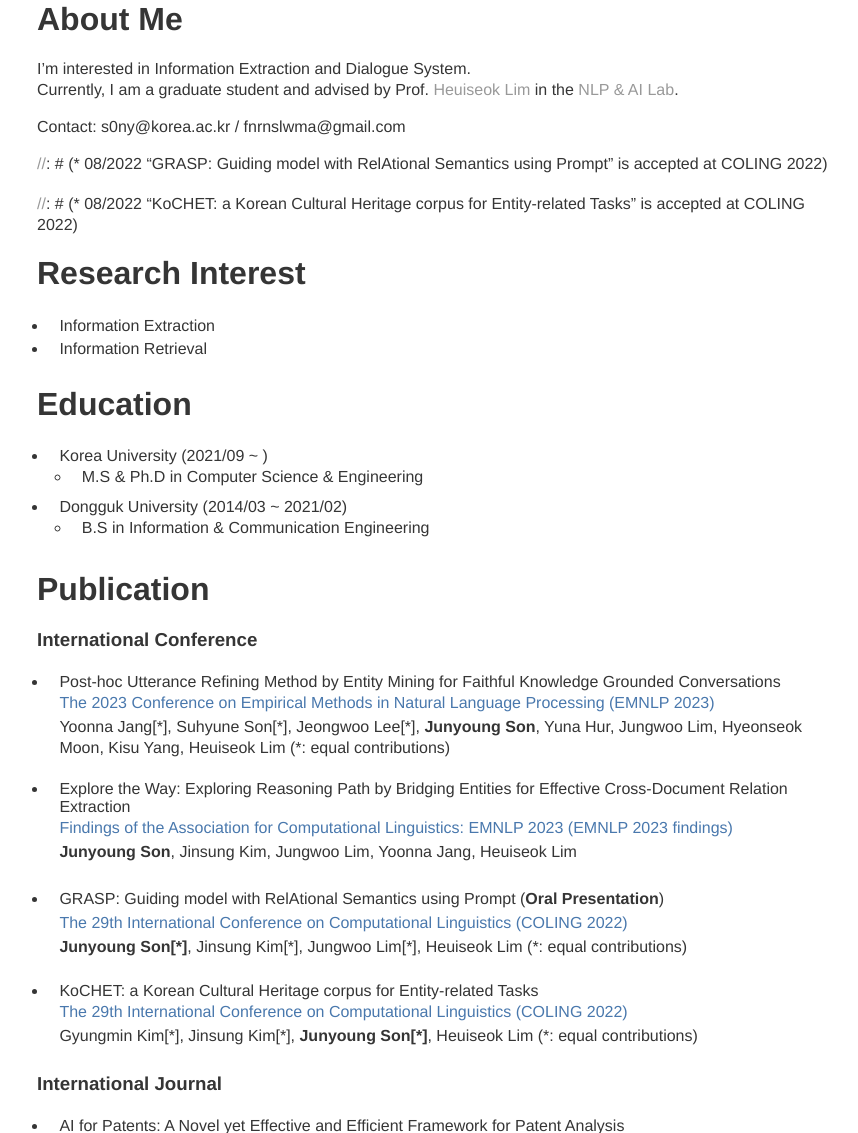
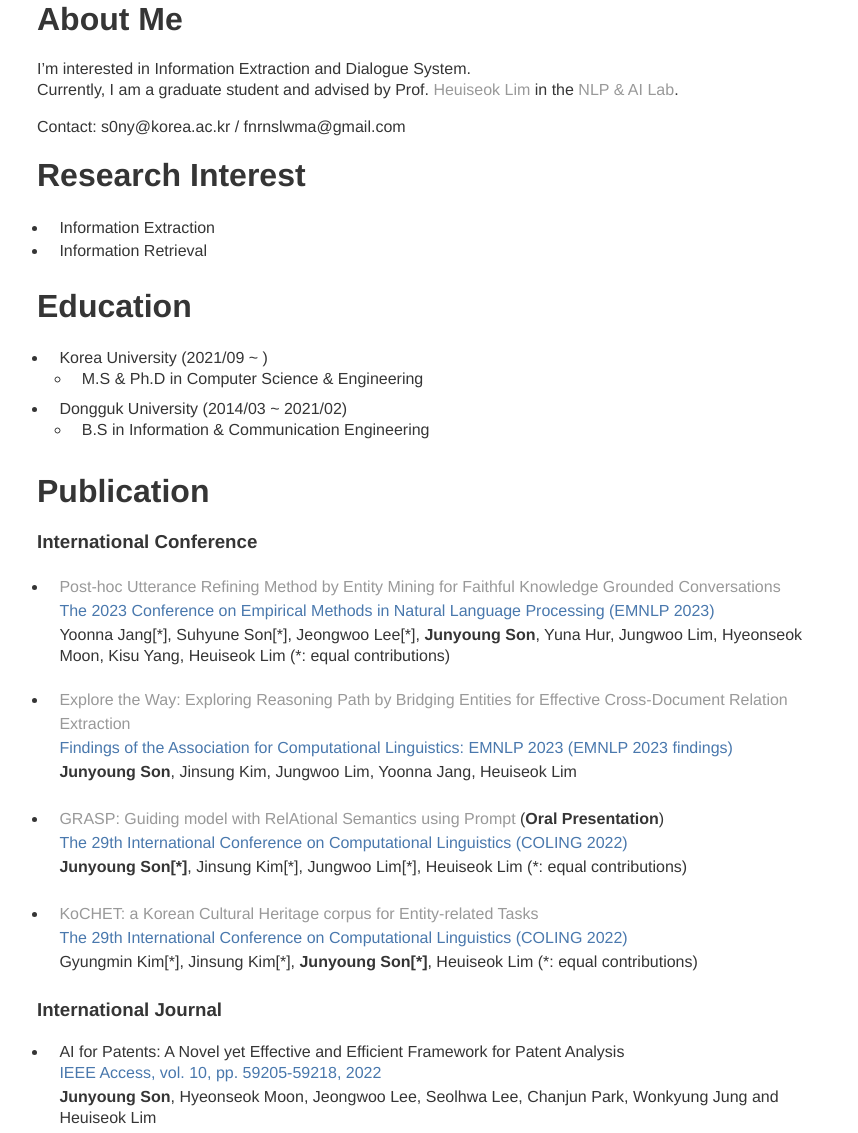
Before and after one commit to rgop13/rgop13.github.io, a Jekyll site: the page built from index.md, in a window 1280 px wide and 1400 px high. Shown: the part 267-1400 px from the top of the window, without its empty margins (203-1061 px from the left). Built offline with Jekyll 4.4.1, drawn with Linux system fonts in a browser that asks for light colours; some of the changed lines change nothing that is shown.

Commit message:
index updated

```diff
--- a/index.md
+++ b/index.md
@@ -7,15 +7,6 @@
 
 Contact: s0ny@korea.ac.kr / fnrnslwma@gmail.com
 <br/>
-
-[//]: # (# News )
-
-[//]: # ()
-[//]: # (* 08/2022     "GRASP: Guiding model with RelAtional Semantics using Prompt" is accepted at COLING 2022)
-
-[//]: # (* 08/2022     "KoCHET: a Korean Cultural Heritage corpus for Entity-related Tasks" is accepted at COLING 2022)
-
-[//]: # (* 07/2022     Invited to server as a Reviewer for EMNLP 2022)
 
 
 # Research Interest
@@ -34,19 +25,19 @@
 # Publication
 
 ### International Conference
-* Post-hoc Utterance Refining Method by Entity Mining for Faithful Knowledge Grounded Conversations <br/>
+* [Post-hoc Utterance Refining Method by Entity Mining for Faithful Knowledge Grounded Conversations](https://aclanthology.org/2023.emnlp-main.295/) <br/>
 <span style="color:rgb(73, 120, 173)"> The 2023 Conference on Empirical Methods in Natural Language Processing (EMNLP 2023) </span> <br/>
 Yoonna Jang[\*], Suhyune Son[\*], Jeongwoo Lee[\*], **Junyoung Son**, Yuna Hur, Jungwoo Lim, Hyeonseok Moon, Kisu Yang, Heuiseok Lim (*: equal contributions)
 <br/>
-* Explore the Way: Exploring Reasoning Path by Bridging Entities for Effective Cross-Document Relation Extraction <br/>
+* [Explore the Way: Exploring Reasoning Path by Bridging Entities for Effective Cross-Document Relation Extraction](https://aclanthology.org/2023.findings-emnlp.0.pdf) <br/>
 <span style="color:rgb(73, 120, 173)"> Findings of the Association for Computational Linguistics: EMNLP 2023 (EMNLP 2023 findings) </span> <br/>
 **Junyoung Son**, Jinsung Kim, Jungwoo Lim, Yoonna Jang, Heuiseok Lim
 <br/>
-* GRASP: Guiding model with RelAtional Semantics using Prompt (**Oral Presentation**) <br/>
+* [GRASP: Guiding model with RelAtional Semantics using Prompt](https://aclanthology.org/2022.coling-1.33/) (**Oral Presentation**) <br/>
 <span style="color:rgb(73, 120, 173)"> The 29th International Conference on Computational Linguistics (COLING 2022) </span> <br/>
 **Junyoung Son[\*]**, Jinsung Kim[\*], Jungwoo Lim[\*], Heuiseok Lim (*: equal contributions)
 <br/>
-* KoCHET: a Korean Cultural Heritage corpus for Entity-related Tasks <br/>
+* [KoCHET: a Korean Cultural Heritage corpus for Entity-related Tasks](https://aclanthology.org/2022.coling-1.308/) <br/>
 <span style="color:rgb(73, 120, 173)"> The 29th International Conference on Computational Linguistics (COLING 2022) </span> <br/>
 Gyungmin Kim[\*], Jinsung Kim[\*], **Junyoung Son[\*]**, Heuiseok Lim (*: equal contributions)
 <br/>
```
